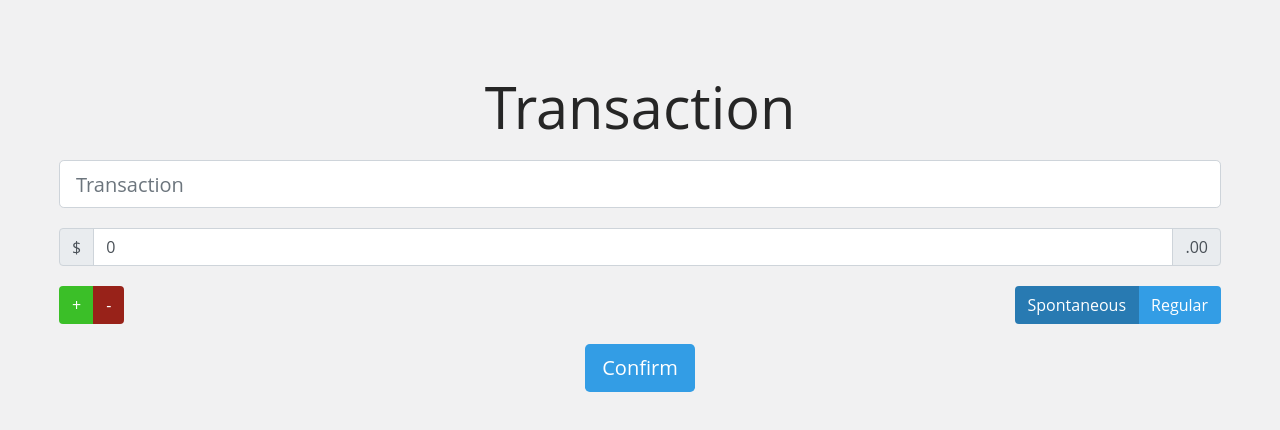
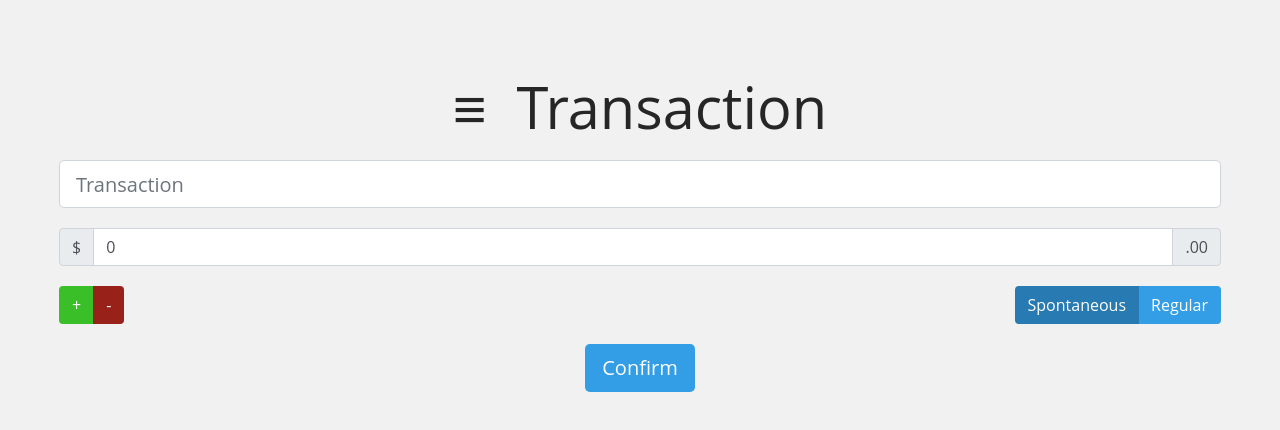
Before and after one commit to argentinoj/budg-it, a React (Create React App) app: page /t in a window 1280 px wide. Shown: the top 430 px of the page. Built offline with nearby package versions, Linux system fonts and the light colour scheme.

Commit message:
back button on transaction page

```diff
--- a/src/components/TransactionPage.js
+++ b/src/components/TransactionPage.js
@@ -15,6 +15,7 @@ export class TransactionPage extends Component {
             name: "Transaction",
             spontaneous: true,
             route_management: false,
+            go_back: false,
             wallet: 0,
             posState: "",
             negState: "active",
@@ -108,16 +109,22 @@ export class TransactionPage extends Component {
         this.setState({route_Management: true});
     }
 
+    goBack = () => {
+        this.setState({go_back: true});
+    }
+
     render() {
         //routing applied if you want to switch pages
         if (this.state.route_Management) {
             return <Redirect push to="/mp" />;
         }
+        if (this.state.go_back){
+            return <Redirect push to="/" />;
+        }
         return (
             <div className="page">
-                <div id="header">
-                    Transaction
-                </div>
+                <span className = "Menu" onClick = {this.goBack}>≡</span>
+                <span id="header">Transaction</span>
                 <div className="form-group transaction">
                     <div className="row form-row name">
                         <div className="transaction-item">
```
Also changed, not shown: 8 other files (tests, documents, lock files or other folders).
